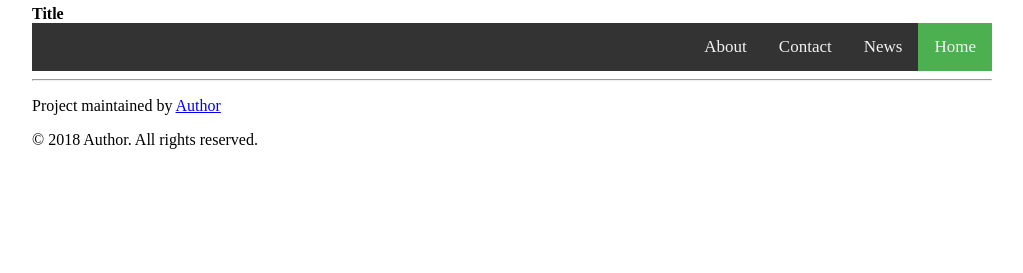
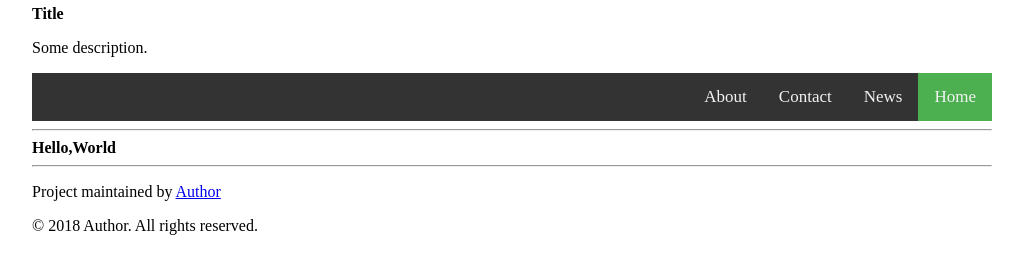
Before and after one commit to sundayliu/tutorial-html5, a plain HTML site: page docs/nav/navbar2.0.2.html in a window 1280 px wide. Shown: the part 119-392 px from the top of the page, without its empty margins (128-1151 px from the left). Drawn offline with Linux system fonts and the light colour scheme.

Commit message:
nva2.0.2

```diff
--- a/docs/nav/navbar2.0.2.html
+++ b/docs/nav/navbar2.0.2.html
@@ -35,6 +35,7 @@
     <div class="wrapper">
     <div class="title">
         <h1> Title </h1>
+        <p>Some description.</p>
     </div>
     <div class="topnav" id="myTopnav">
       <a href="#home" class="active">Home</a>
@@ -45,7 +46,8 @@
         <i class="fa fa-bars"></i>
       </a>
     </div>
-
+    <hr>
+    <h1>Hello,World</h1>
     </div>
     </main>
     <footer>
```
